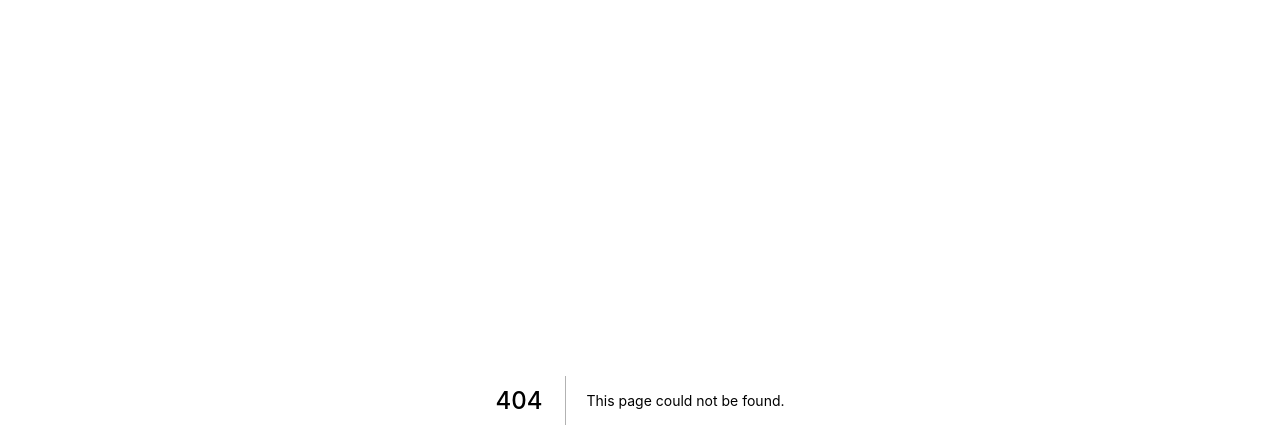
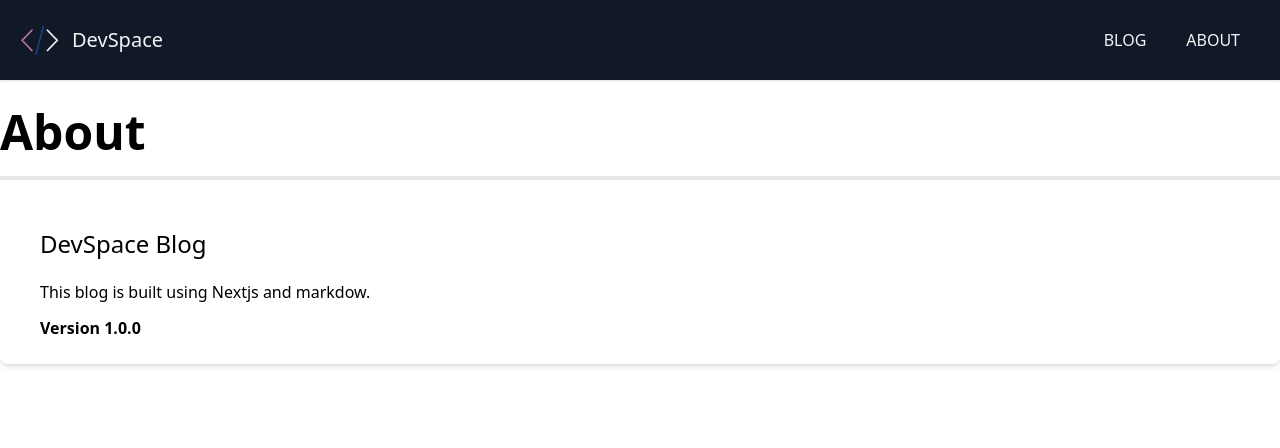
Before and after one commit to haikalrozhan/blog_nextjs_TM, a Next.js app: page /about in a window 1280 px wide. Before the commit this address had no page. Shown: the top 448 px of the page. Built offline with nearby package versions, Linux system fonts and the light colour scheme.

Commit message:
create about page and notfound page

```diff
--- /dev/null
+++ b/pages/404.js
@@ -0,0 +1,21 @@
+import Link from "next/link";
+import Image from "next/image";
+import Layout from "../components/Layout";
+
+
+
+function NotFoundPage() {
+  return (
+    <Layout title='Page Not Found'>
+      <div className="flex flex-col items-center mt-20">
+        <Image src='/images/logo.png' width={70} height={70} className='bg-gray-800 rounded-2xl'/>
+        <h1 className="text-6xl my-5">Whoops!</h1>
+        <h2 className="text-xl text-gray-400 mb-5">
+          This page does not exist.
+        </h2>
+      </div>
+    </Layout>
+  )
+}
+
+export default NotFoundPage
--- /dev/null
+++ b/pages/about.js
@@ -0,0 +1,18 @@
+import Layout from "../components/Layout"
+
+export default function AboutPage() {
+  return (
+    <Layout title='About Devspace'>
+    <h1 className="text-5xl border-b-4 pb-5 font-bold">About</h1>
+    <div className="bg-white shadow-md rounded-lg px-10 py-6 mt-6">
+        <h3 className="text-2xl mb-5">DevSpace Blog</h3>
+        <p className="mb-3">
+          This blog is built using Nextjs and markdow.
+        </p>
+        <p>
+        <span className="font-bold">Version 1.0.0</span>
+        </p>
+    </div>
+    </Layout>
+  )
+}
```
Also changed, not shown: components/Header.js (+7 -1 lines).
